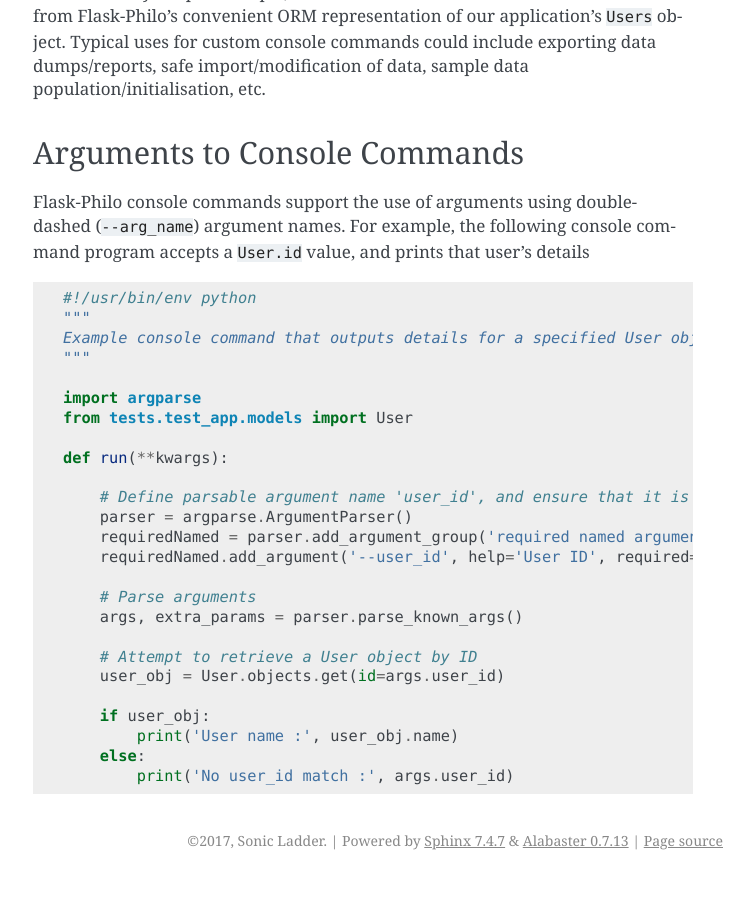
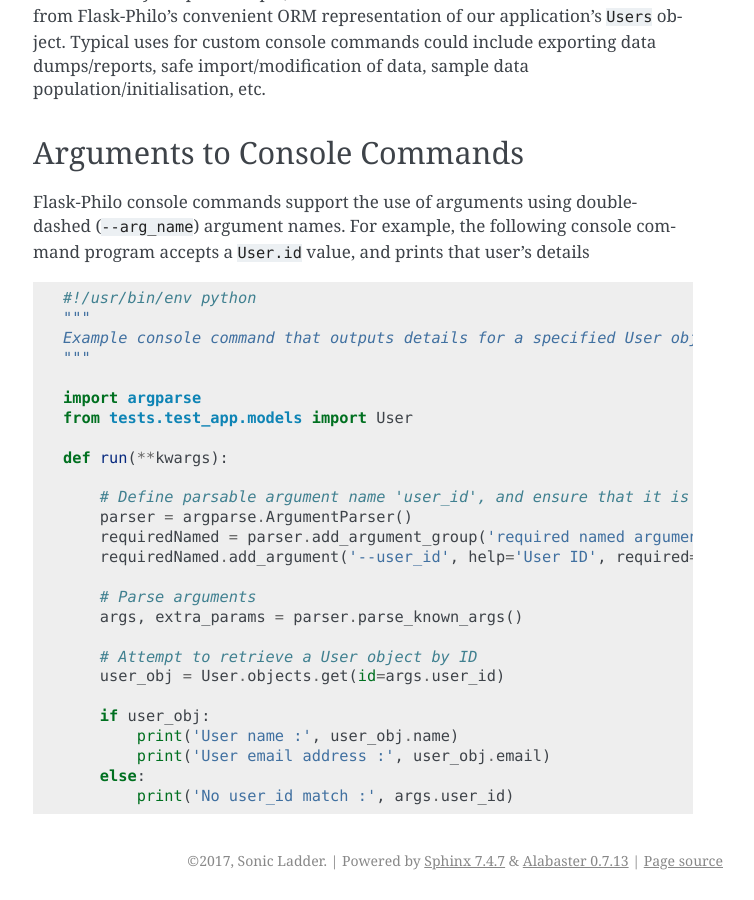
Before and after one commit to fenderdigital/flask-philo, a Sphinx documentation site: the page built from documentation/source/etc/console_commands.rst, in a window 1280 px wide and 900 px high, scrolled down 1134 px. Shown: the whole window, without its empty margins (387-1141 px from the left). Built offline with Sphinx 7.4.7, drawn with Linux system fonts in a browser that asks for light colours; pages that are not in the unit, such as notebooks, are missing from menus.

Commit message:
console docs

```diff
--- a/documentation/source/etc/console_commands.rst
+++ b/documentation/source/etc/console_commands.rst
@@ -79,5 +79,6 @@ Flask-Philo console commands support the use of arguments using double-dashed (`
 
         if user_obj:
             print('User name :', user_obj.name)
+            print('User email address :', user_obj.email)
         else:
             print('No user_id match :', args.user_id)
```
